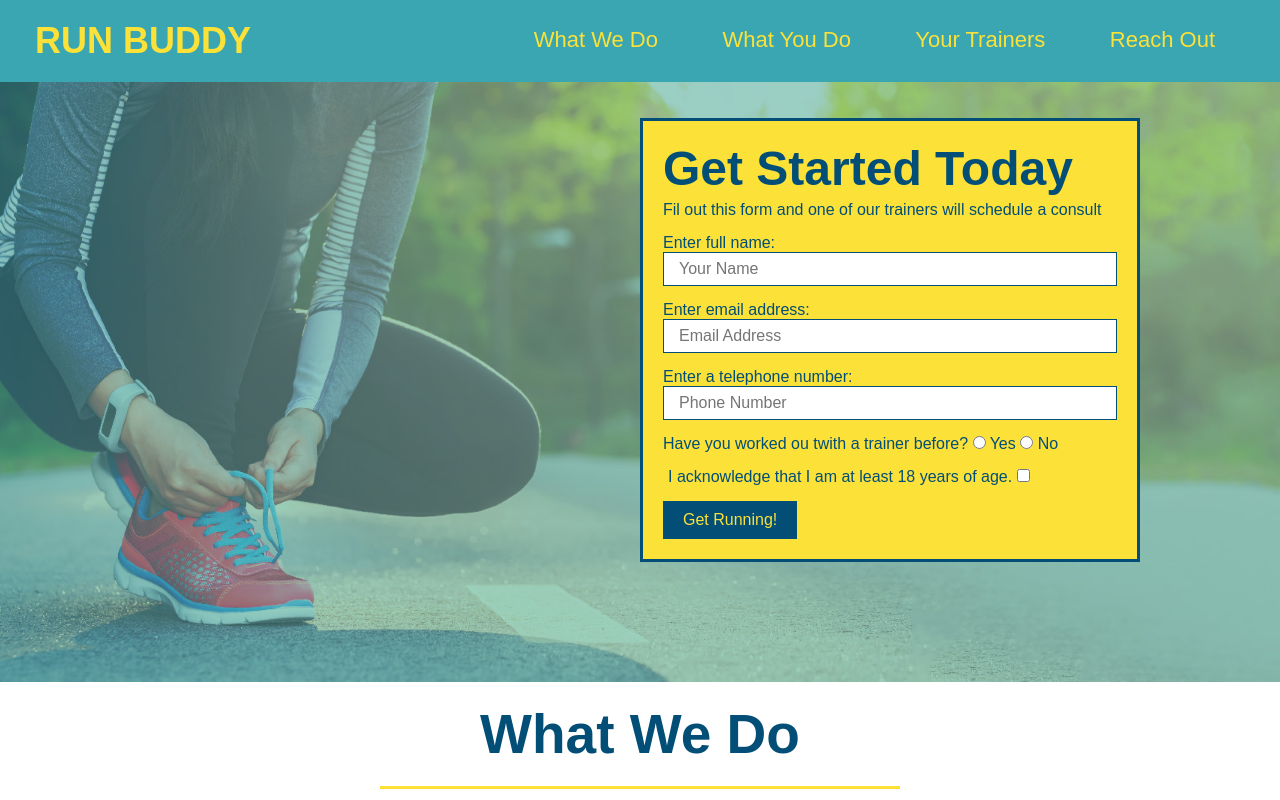
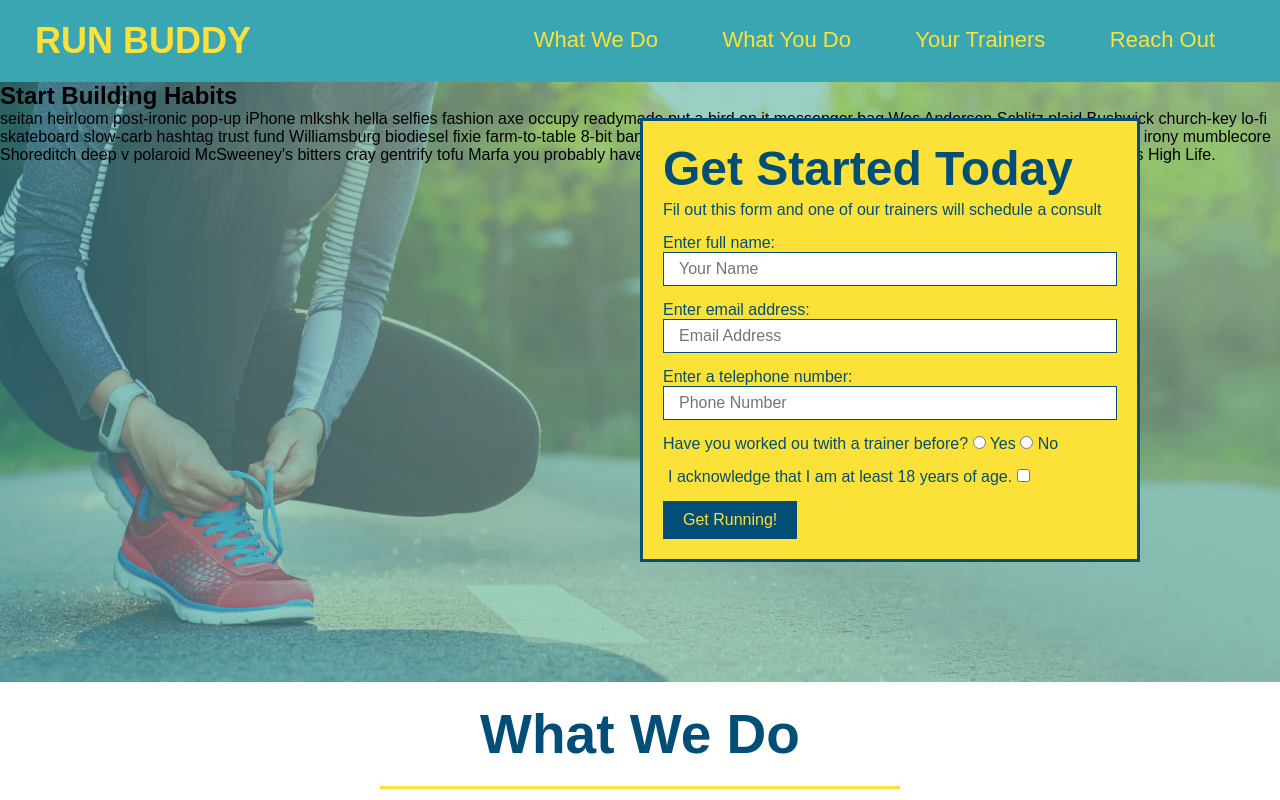
Before and after one commit to NateBatchelder/runBuddy, a plain HTML site: page index.html in a window 1280 px wide. Shown: the top 800 px of the page. Drawn offline with Linux system fonts and the light colour scheme.

Commit message:
edits to hero section

```diff
--- a/index.html
+++ b/index.html
@@ -35,6 +35,16 @@
 <body>
     <!-- hero/jumbotron -->
     <section class="hero">
+        <div>
+            <h2>Start Building Habits</h2>
+            <p>
+                seitan heirloom post-ironic pop-up iPhone mlkshk hella selfies fashion axe occupy readymade put a bird on it messenger
+                bag Wes Anderson Schlitz plaid Bushwick church-key lo-fi skateboard slow-carb hashtag trust fund Williamsburg biodiesel
+                fixie farm-to-table 8-bit banjo XOXO Banksy chillwave bicycle rights retro cliche tattooed bespoke irony mumblecore
+                Shoreditch deep v polaroid McSweeney's bitters cray gentrify tofu Marfa you probably haven't heard of them yr banh mi
+                asymmetrical art party selvage letterpress High Life.
+            </p>
+        </div>
         <div class="hero-form">
             <h3>Get Started Today</h3>
             <p>Fil out this form and one of our trainers will schedule a consult</p>
```
Also changed, not shown: assets/images/flipped-hero-image.jpeg (added), 1 other file.
